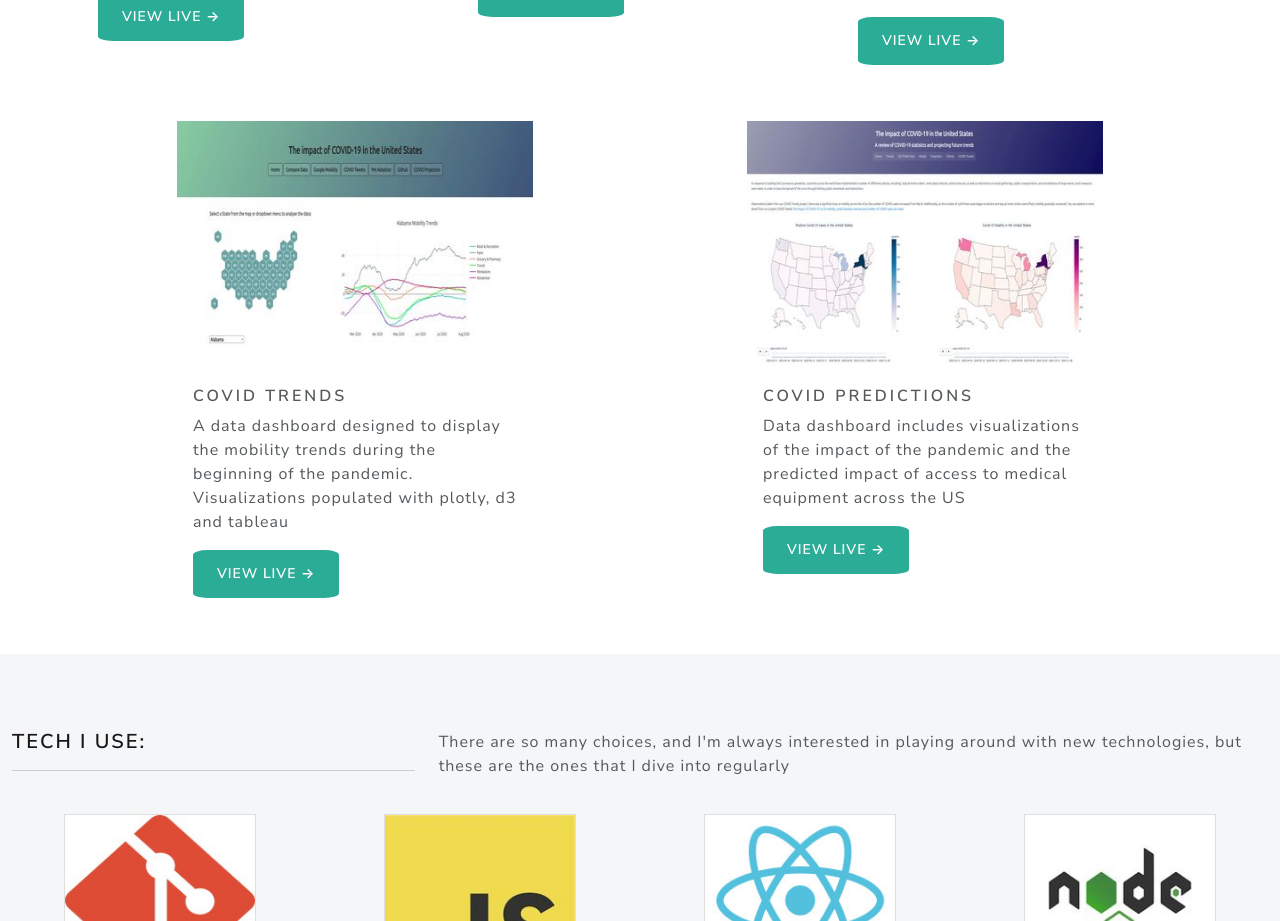
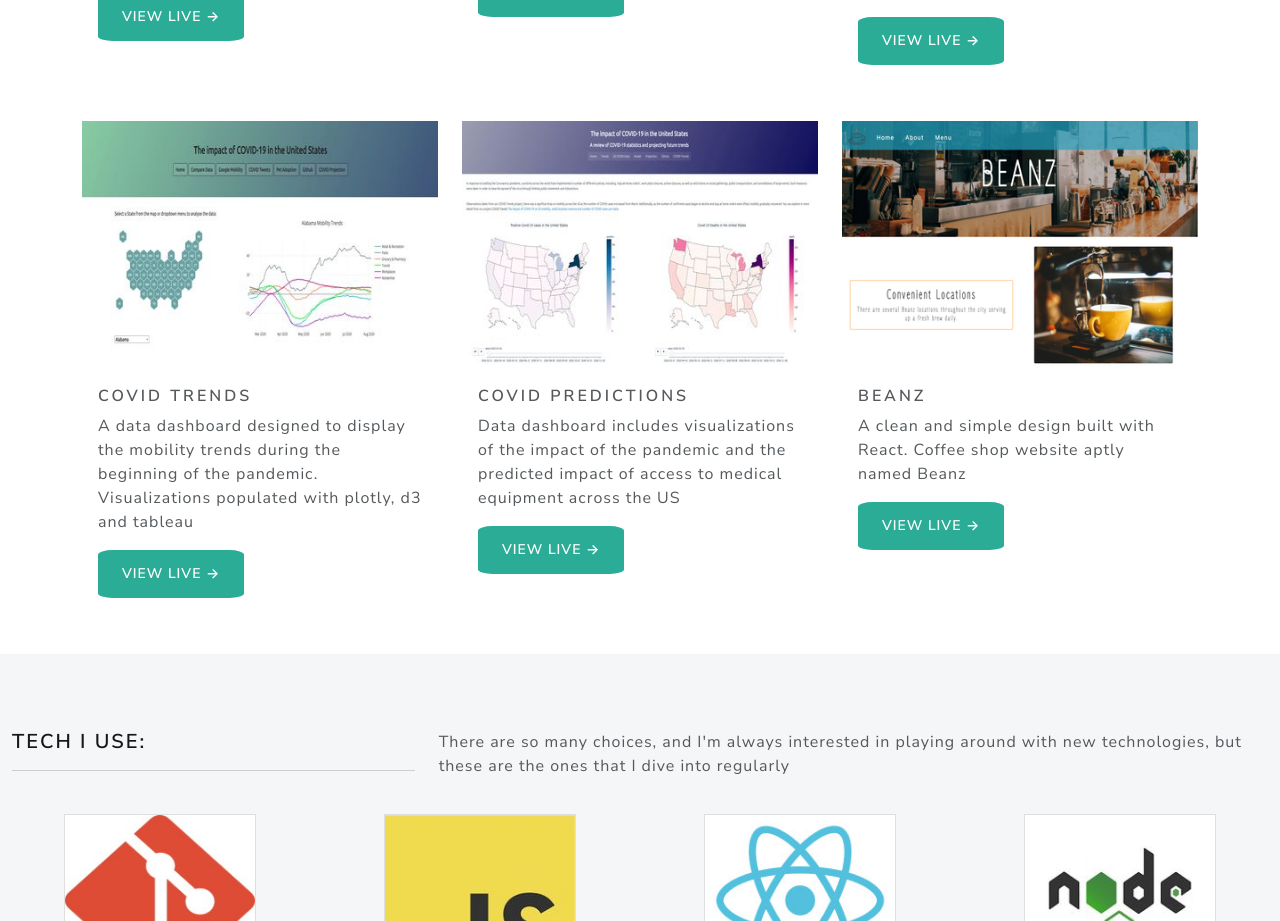
Before and after one commit to LisaHarrison08/HarrisonL, a React (Create React App) app: page / in a window 1280 px wide. Shown: the part 1985-2906 px from the top of the page. Built offline with nearby package versions, Linux system fonts and the light colour scheme.

Commit message:
updated project data

```diff
--- a/src/data.js
+++ b/src/data.js
@@ -35,5 +35,13 @@ export default [
         image: "covid-predictions.jpg",
         url: "https://covid-us.herokuapp.com/index.html"
 
+    },
+    {
+        id: 6,
+        title: "Beanz",
+        description: "A clean and simple design built with React. Coffee shop website aptly named Beanz",
+        image: "beanz.png",
+        url: ""
+
     }
 ]
```
Also changed, not shown: public/images/projects/beanz.png (added).
